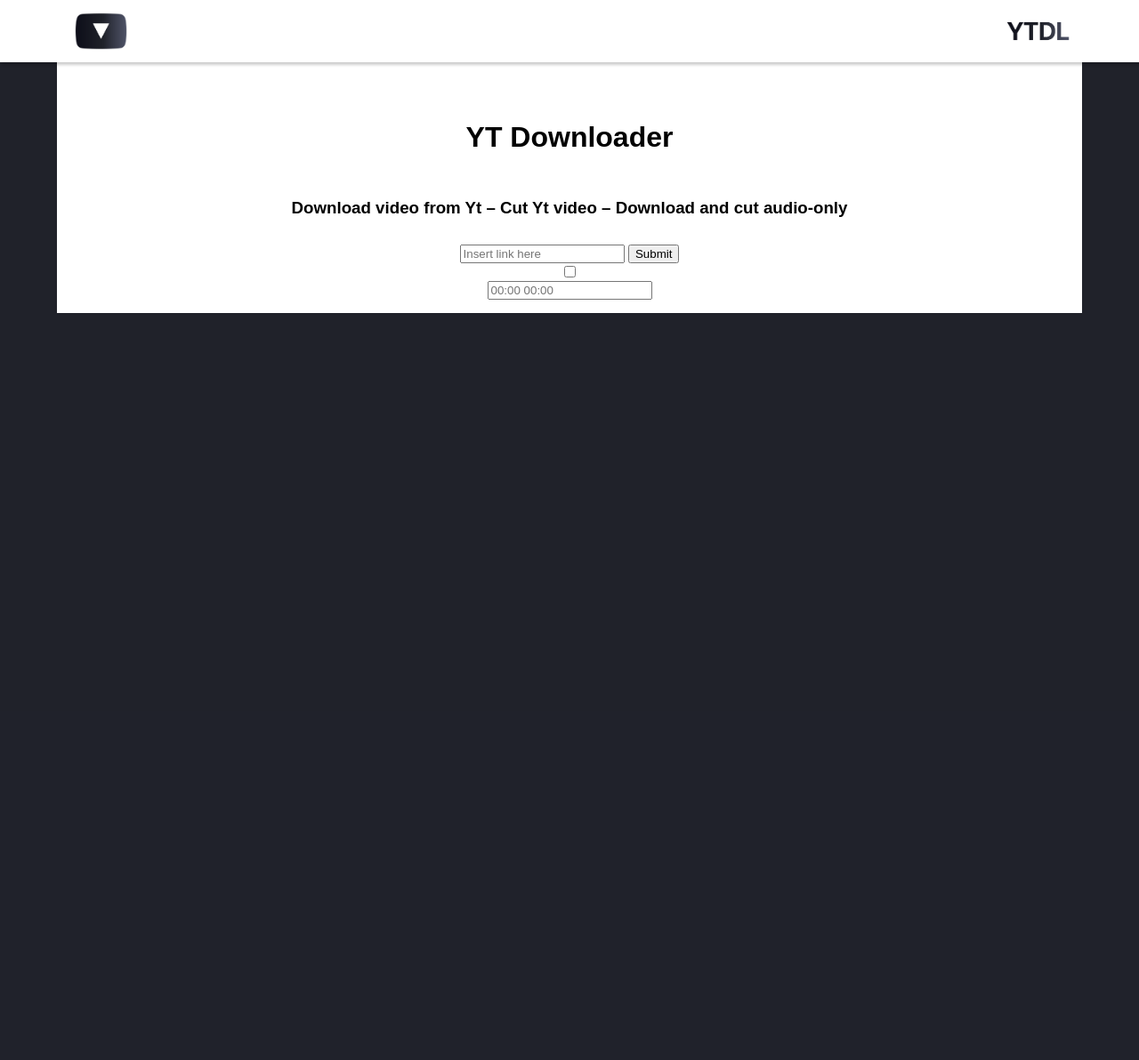
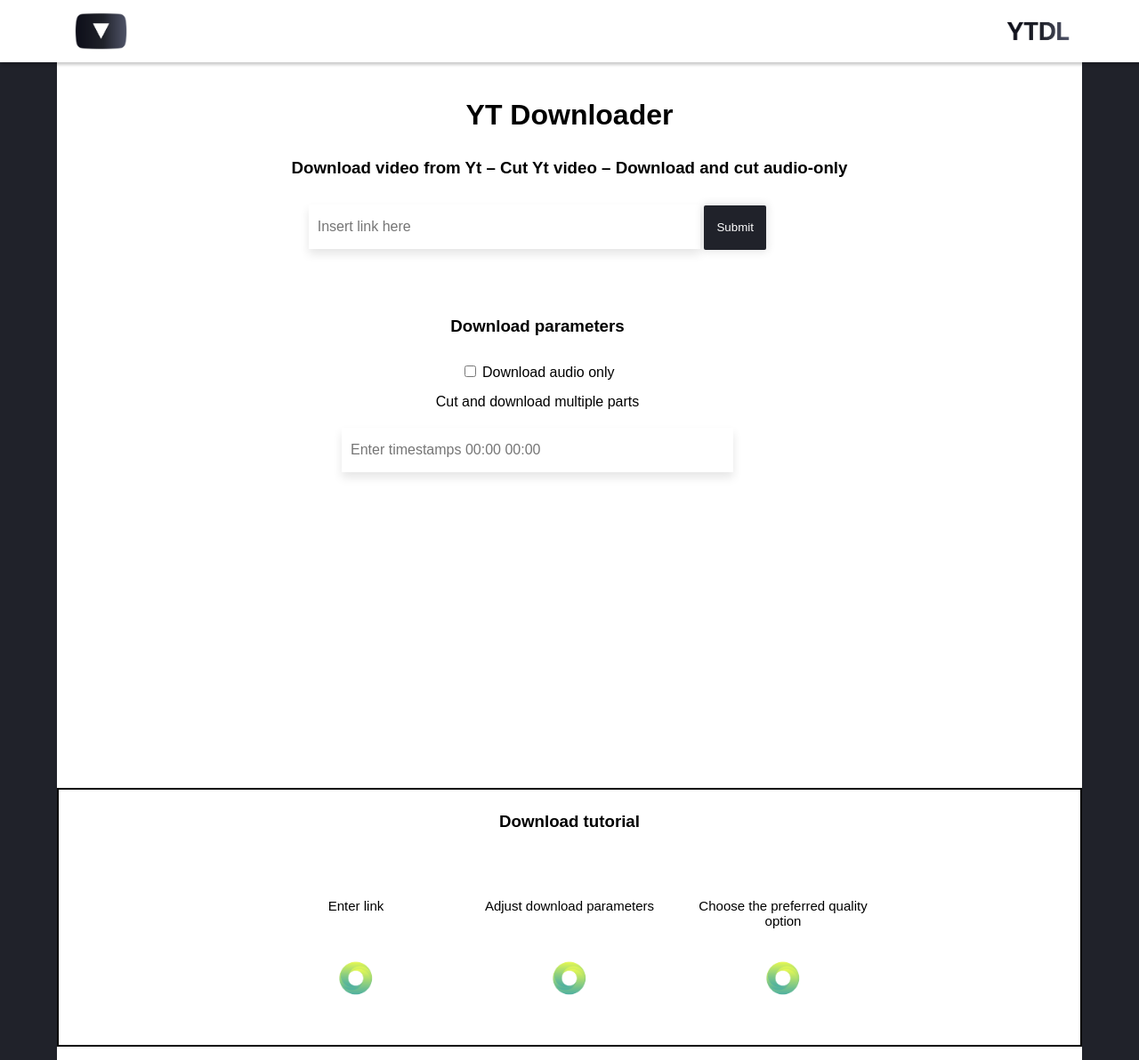
Before and after one commit to MaxUlianov/youtubeDownloader, a Flask app: page / in a window 1280 px wide. Shown: the whole page at 89% size. Before the commit the page ends 352 px from the top, so only its background shows below. Run offline with Flask 2, Linux system fonts and the light colour scheme.

Commit message:
Edited html main page, fixed some css; added instruction placeholders; added vieo download options check with loading options to web page.

```diff
--- a/main.py
+++ b/main.py
@@ -1,4 +1,7 @@
 from flask import Flask, request, render_template
+from pytube.exceptions import RegexMatchError
+
+from downloader import get_video_options
 
 
 app = Flask(__name__, static_folder="static", static_url_path="")
@@ -10,11 +13,24 @@ def ytdl():
         link = request.form["link-field"]
         print(link)
         print(request.form)
-        return render_template("page.html", options=link)
+
+        options = []
+        try:
+            options = get_video_options(link)
+        except RegexMatchError as e:
+            error(repr(e))
+            options = [repr(e)]
+        return render_template("page.html", options=options)
+
     elif request.method == "GET":
         return render_template("page.html")
     return
 
 
+@app.route('/error', methods=["GET"])
+def error(e):
+    return f'Error {e} in video download'
+
+
 if __name__ == '__main__':
     app.run(host="0.0.0.0")
--- a/static/css/page.css
+++ b/static/css/page.css
@@ -52,11 +52,11 @@ img{
 h1 {
     display: block;
     text-align: center;
-    padding-top: 100px;
-    padding-bottom: 30px;
+    padding-top: 75px;
+    padding-bottom: 20px;
     background-color: #ffffff;
     max-width: 1080px;
-    margin-bottom: 20px;
+    margin-bottom: 10px;
     margin-left: auto;
     margin-right: auto;
 }
@@ -86,5 +86,126 @@ h3 {
 }
 
 .link-input{
+    display: block;
+    max-width: 1080px;
+    padding-bottom: 75px;
+}
 
+
+.link-field{
+    width: 420px;
+    background: #ffffff;
+    font: inherit;
+    box-shadow: 0 6px 10px 0 rgba(0, 0, 0, 0.1);
+    border: 0;
+    outline: 0;
+    padding: 15px 10px;
+    height: 20px;
 }
+
+.dl-button{
+    background-color: #20222a;
+    color: white;
+    box-shadow: 0 0 10px 2px rgba(0, 0, 0, 0.1);
+    border-radius: 2px;
+    border: black;
+    height: 50px;
+    width: 70px;
+}
+
+.dl-button:hover {
+	background-color: red;
+}
+
+.dl-button.active {
+    background: orange;
+    box-shadow: inset 0 0 10px 2px rgba(0, 0, 0, 0.2);
+}
+
+.parameters{
+    padding-top: 75px;
+}
+
+.timestamp-field{
+    width: 420px;
+    background: #ffffff;
+    font: inherit;
+    box-shadow: 0 6px 10px 0 rgba(0, 0, 0, 0.1);
+    border: 0;
+    outline: 0;
+    margin-top: 20px;
+    padding: 15px 10px;
+    height: 20px;
+}
+
+.dl-options{
+    padding-top: 25px;
+    padding-bottom: 15px;
+    height: 240px;
+}
+
+.loading{
+    display: none;
+    background: url(/static/img/loading.gif) no-repeat;
+    cursor: wait;
+    margin: auto;
+    align-items: center;
+}
+
+.loading img{
+    width: 100px;
+    height: 100px
+}
+
+.instructions{
+    border: 2px solid black;
+    box-sizing: border-box;
+    padding-top: 25px;
+}
+
+.column {
+    display: block;
+    width: 30%;
+    padding: 15px;
+    border-radius: 10px;
+    height: 120px;
+    margin: auto;
+    text-align: center;
+    align-items: center;
+}
+
+.column img{
+    padding-top: 15px;
+}
+
+.instruction-point{
+    height: 50px;
+}
+
+.row {
+    display: flex;
+    justify-content: space-between;
+    padding-top: 30px;
+    padding-bottom: 30px;
+    max-width: 720px;
+    margin-left: auto;
+    margin-right: auto;
+}
+
+.row:after {
+    content: "";
+    display: table;
+    clear: both;
+}
+
+.row a {
+    display: block;
+    font-size: 15px;
+    text-decoration: none;
+}
+
+@media screen and (max-width:720px) {
+  .column {
+    width: 100%;
+  }
+}
--- /dev/null
+++ b/static/js/script.js
@@ -0,0 +1,4 @@
+
+function loading(){
+    document.getElementById("loading").style.display = "block";
+}
--- a/templates/page.html
+++ b/templates/page.html
@@ -4,6 +4,7 @@
     <meta charset="UTF-8">
     <title>Yt Downloader</title>
     <link rel="stylesheet" type="text/css" href="{{ url_for('static', filename='css/page.css') }}"/>
+    <link rel="icon" type="image/x-icon" href="{{ url_for('static', filename='img/icon-small.ico') }}">
 </head>
 <body>
     <header>
@@ -24,25 +25,55 @@
         <div class="link-input">
             <form class="yt-link" method="post" action="/">
                 <input name="link-field" type="url" class="link-field" placeholder="Insert link here" pattern="^(http(s)??\:\/\/)?(www\.)?((youtube\.com\/watch\?v=)|(youtu.be\/))([a-zA-Z0-9\-_])+">
-                <input type="submit" class="email button" value="Submit">
+                <input type="submit" class="dl-button" value="Submit" onclick="loading();">
 
                 <div class="parameters">
+                    <h3>Download parameters</h3>
                     <input name="audio-only" type="checkbox">
+                    Download audio only
+
+                    <div style="padding-top: 15px;">Cut and download multiple parts</div>
                     <div class="timestamp-input">
-                        <input name="timestamp-field" type="text" placeholder="00:00 00:00">
+                        <input name="timestamp-field" class="timestamp-field" type="text" placeholder="Enter timestamps 00:00 00:00">
                     </div>
                 </div>
             </form>
 
         </div>
 
-        <div class="dl-options">
-            {{ options }}
+        <div id="loading" class="loading">
+            <img src="/img/loading.gif">
+        </div>
+        <div class="dl-options" id="dl-options">
+<!--            <h3>Download quality options</h3>-->
+            {% for option in options %}
+                <div>{{ option }}</div>
+            {% endfor %}
+        </div>
+
+        <div class="instructions">
+            <h3>Download tutorial</h3>
+            <div class="row">
+                <a class="column">
+                    <div class="instruction-point">Enter link</div>
+                    <div><img src="img/swirl-logo-01.png"></div>
+                </a>
+                <a class="column">
+                    <div class="instruction-point">Adjust download parameters</div>
+                    <div><img src="img/swirl-logo-01.png"></div>
+                </a>
+                <a class="column">
+                    <div class="instruction-point">Choose the preferred quality option</div>
+                    <div><img src="img/swirl-logo-01.png"></div>
+                </a>
+            </div>
         </div>
     </div>
 
     <footer>
 
     </footer>
+
+    <script src="{{ url_for('static', filename='js/script.js') }}"></script>
 </body>
 </html>
```
Also changed, not shown: static/img/icon-small.ico (added), static/img/icon-small.png (added), static/img/icon.png (added), static/img/loading.gif (added), static/img/swirl-logo-01.png (added).
